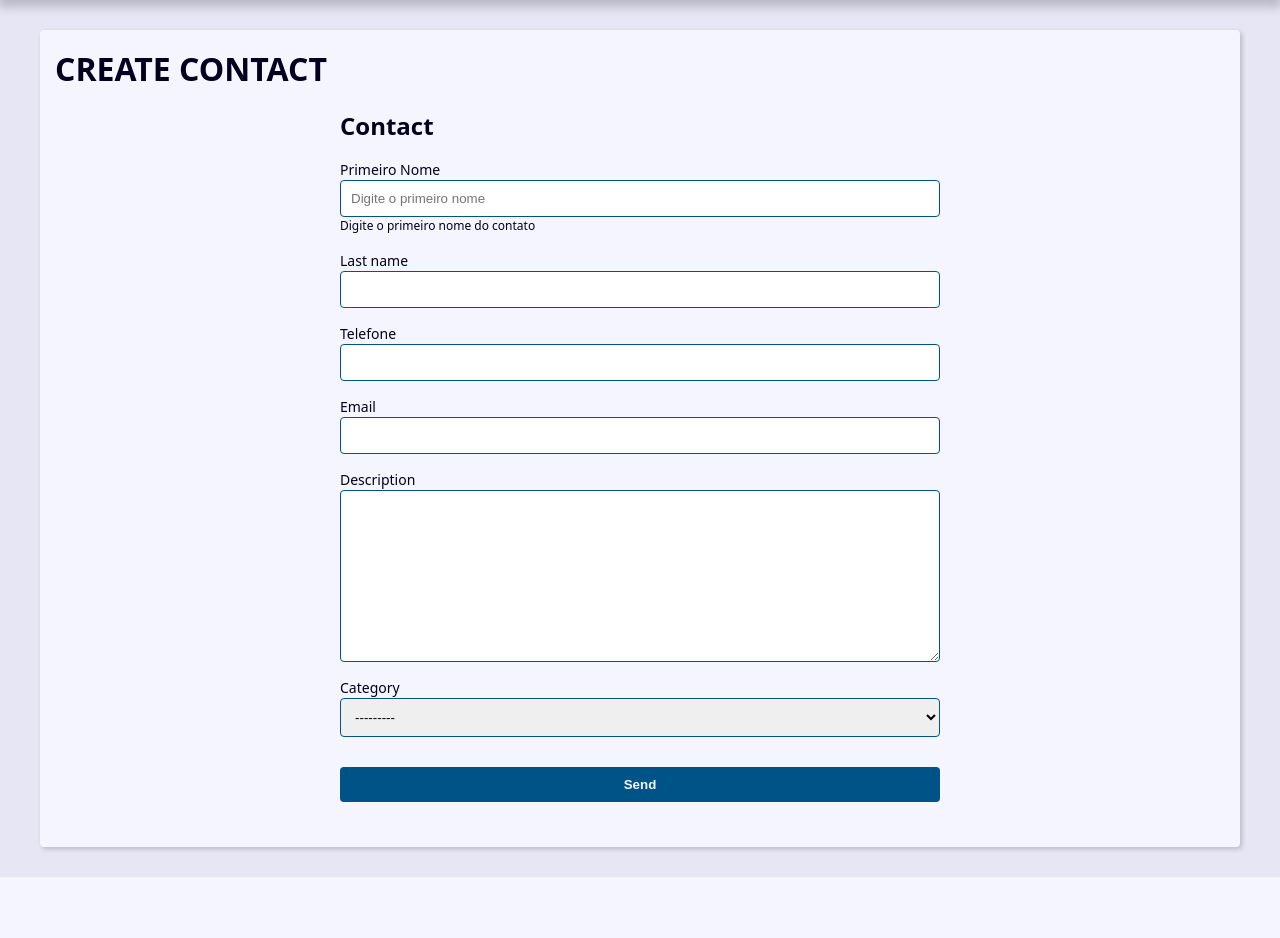
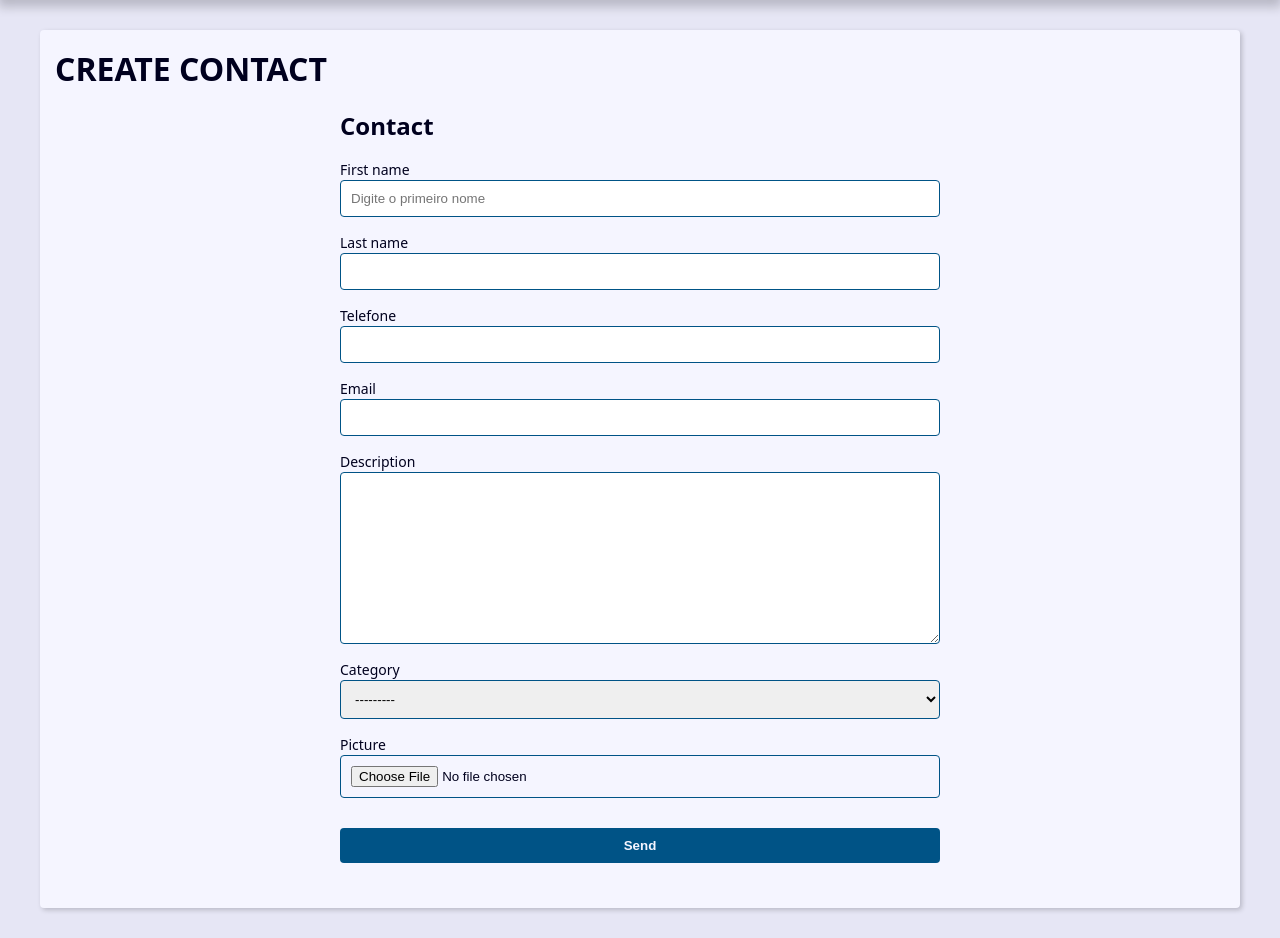
Before and after one commit to matheusbuenowb/agenda-django, a Django app: page /contact/create/ in a window 1280 px wide. Shown: the part 239-1177 px from the top of the page. Before the commit the page ends 1116 px from the top, so only its background shows below. Run offline with Django 5.2, Linux system fonts and the light colour scheme; data that the repository does not hold is empty.

Commit message:
ImageField no template e no forms

```diff
--- a/contact/forms.py
+++ b/contact/forms.py
@@ -3,8 +3,15 @@ from django.core.exceptions import ValidationError
 from . import models
 
 class ContactForm(forms.ModelForm):
+    picture = forms.ImageField(
+        widget = forms.FileInput(
+            attrs = {
+                'accept': 'image/*',
+            }
+        )
+    )
 
-    first_name = forms.CharField( #sobrescrevendo o campo first_name do modelo Contact
+    '''first_name = forms.CharField( #sobrescrevendo o campo first_name do modelo Contact
         widget = forms.TextInput(
             attrs = {
                 'class': 'classe-a classe-b',
@@ -21,7 +28,7 @@ class ContactForm(forms.ModelForm):
         self.fields['first_name'].widget.attrs.update({ #attrs é um dicionário
             'class': 'classe-a classe-b',
             'placeholder': 'Digite o primeiro nome',
-        })
+        })'''
 
 
     class Meta:
@@ -33,6 +40,7 @@ class ContactForm(forms.ModelForm):
             'email',
             'description',
             'category',
+            'picture'
         )
         widgets = {
             'first_name': forms.TextInput(
--- a/contact/templates/contact/contact.html
+++ b/contact/templates/contact/contact.html
@@ -14,6 +14,12 @@
     <p><b> Criado em:</b> {{contact.created_at}}</p>
     <p><b> Categoria:</b> {{contact.category.id}}</p>
     <p><b> Descrição:</b> {{contact.description}}</p>
+
+    {% if contact.picture %}
+    <p>
+        <img src="{{contact.picture.url}}" alt ="{{ contact.first_name}} {{contact.last_name}}">
+    </p>
+    {% endif %}
 
     <div class ="contact-links">
         <a class = "btn btn-link" href = "{% url 'contact:update' contact.id %}">
--- a/contact/templates/contact/create.html
+++ b/contact/templates/contact/create.html
@@ -28,9 +28,15 @@
                 <p class = "help-text">{{field.help_text}}</p>
               {%endif%}
             </div>
+
+            {%if field.name == 'picture' and field.value.url %}
+              <div class ="form-group">
+                  <img src ="{{field.value.url}}" alt = "">
+              </div>
+            {% endif %}
+
         {% endfor %}
       </div>
-
 
       {% if form.non_field_errors %}
         <div class="form-content">
--- a/contact/views/contact_forms.py
+++ b/contact/views/contact_forms.py
@@ -11,7 +11,8 @@ def create(request):
     form_action = reverse('contact:create')
 
     if request.method == 'POST':
-        form = ContactForm(request.POST)
+        form = ContactForm(request.POST, request.FILES)
+
         context = {
             'form': form,
             'form_action': form_action
```
Lines whose indentation alone changed are shown as unchanged.
